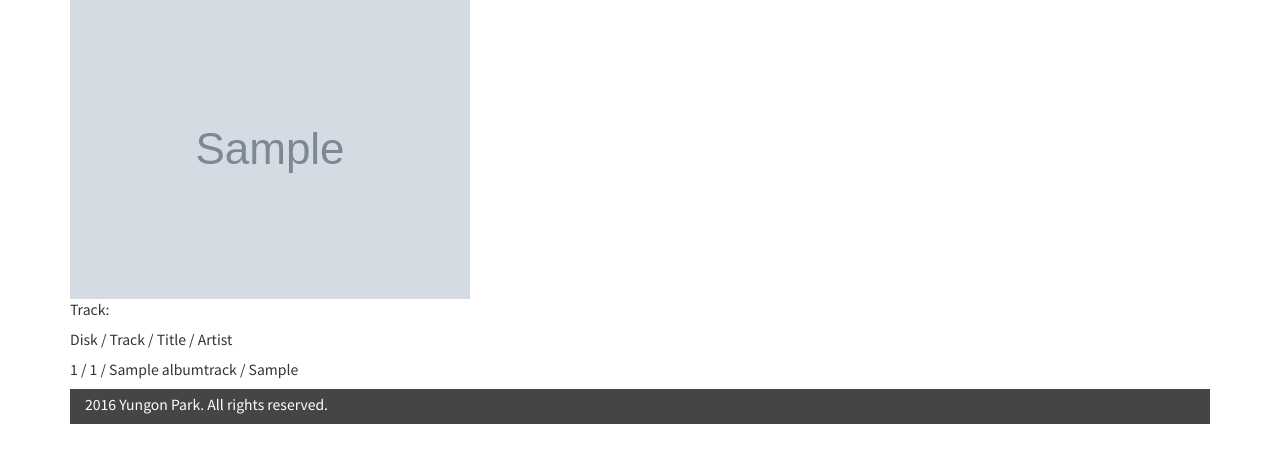
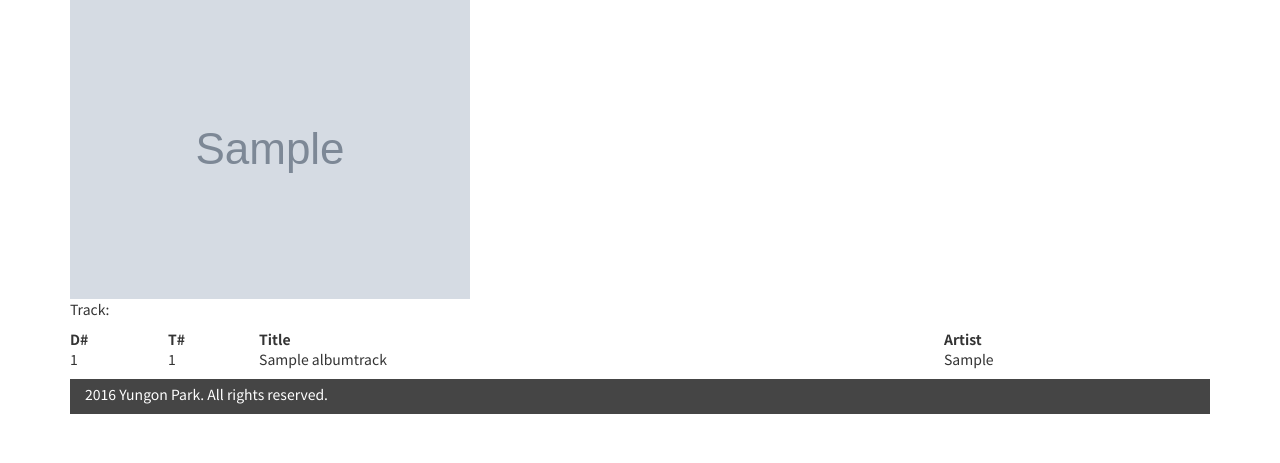
Before and after one commit to rubysoho07/MusicManager, a Django app: page /musicmanager/album/1/ in a window 1280 px wide. Shown: the part 203-666 px from the top of the page. Run offline with Django 3.2, Linux system fonts and the light colour scheme; tables that the repository leaves empty hold one stand-in row (values such as "Sample post"); grey boxes marked "Sample" are stand-in pictures; some libraries are stand-ins or nearby versions.

Commit message:
See album tracks with table.

```diff
--- a/manager_core/templates/manager_core/album_detail.html
+++ b/manager_core/templates/manager_core/album_detail.html
@@ -12,10 +12,23 @@
 <img src="{% static 'manager_core/images/'|add:album.album_cover_file %}">
 <p>Track:</p>
 
-<p>Disk / Track / Title / Artist</p>
+<table style="width:100%">
+  <tr>
+    <th>D#</th>
+    <th>T#</th>
+    <th>Title</th>
+    <th>Artist</th>
+  </tr>
 {% for track in tracks %}
-    <p>{{ track.disk }} / {{ track.track_num }} / {{ track.track_title }} / {{ track.track_artist}} </p>
+  <tr>
+    <td>{{ track.disk }}</td>
+    <td>{{ track.track_num }}</td>
+    <td>{{ track.track_title }}</td>
+    <td>{{ track.track_artist}}</td>
+  </tr>
 {% endfor %}
+</table>
+<p></p>
 <!-- End of printing result -->
 <!-- Body end -->
 
```
